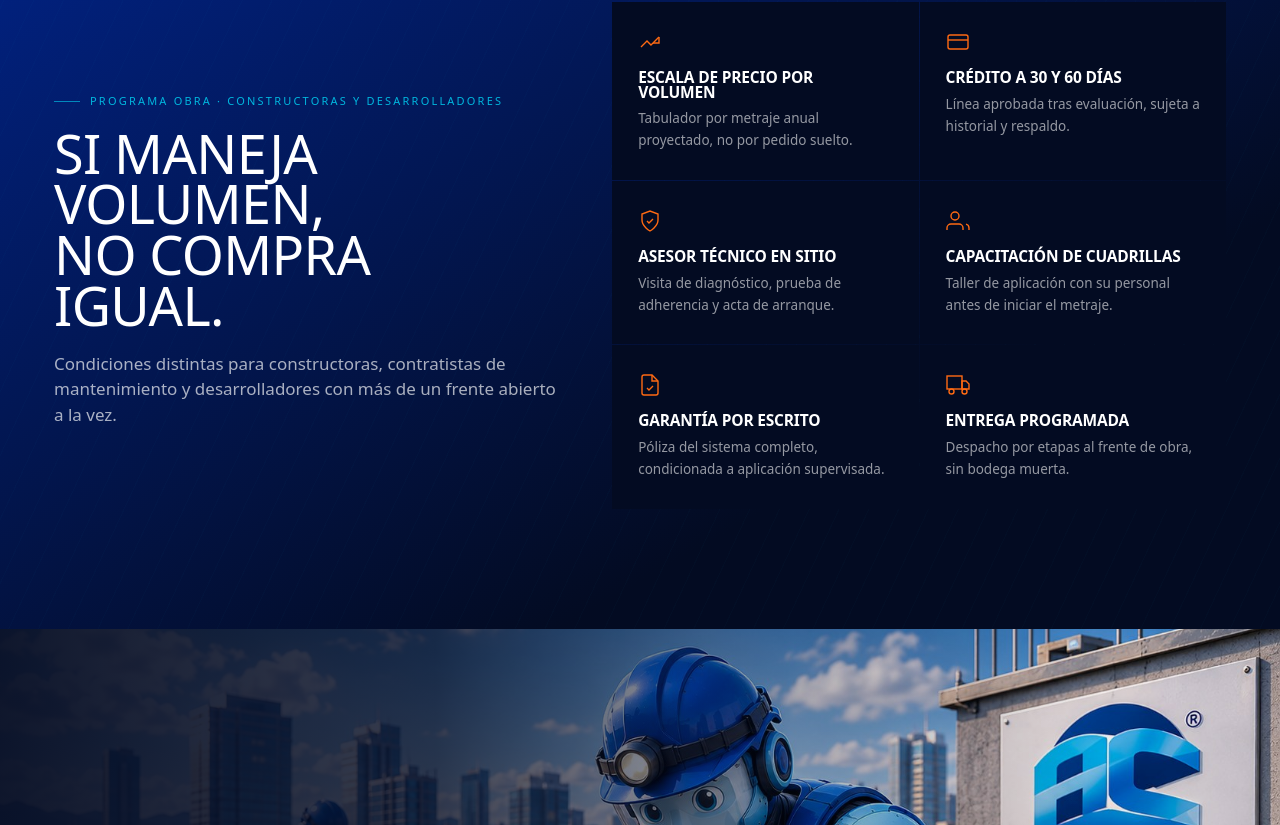
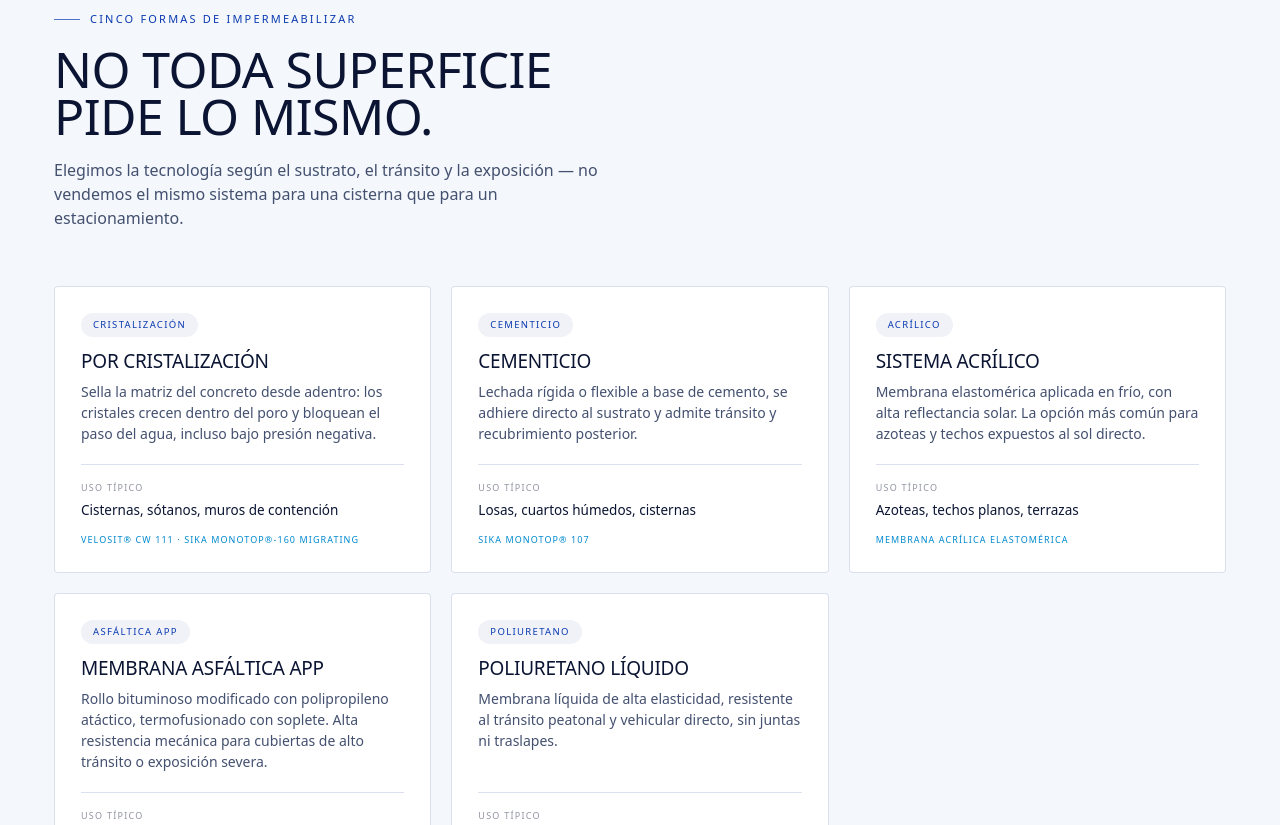
Before and after one commit to dacabrero11/adicenter, a Next.js app: page / in a window 1280 px wide. Shown: the part 7675-8500 px from the top of the page. Built offline with nearby package versions, Linux system fonts and the light colour scheme.

Commit message:
Ajuste contraste selector + 5 tecnologias de impermeabilizacion

```diff
--- a/src/app/page.tsx
+++ b/src/app/page.tsx
@@ -8,6 +8,7 @@ import { Sistemas } from "@/components/Sistemas";
 import { JimmySection } from "@/components/JimmySection";
 import { Catalogo } from "@/components/Catalogo";
 import { Selector } from "@/components/Selector";
+import { Tecnologias } from "@/components/Tecnologias";
 import { ProgramaObra } from "@/components/ProgramaObra";
 import { FieldBand } from "@/components/FieldBand";
 import { Proyectos } from "@/components/Proyectos";
@@ -30,6 +31,7 @@ export default function Home() {
       <JimmySection onAskJimmy={abrirJimmy} />
       <Catalogo />
       <Selector />
+      <Tecnologias />
       <ProgramaObra />
       <FieldBand />
       <Proyectos onAskJimmy={abrirJimmy} />
--- a/src/components/Selector.tsx
+++ b/src/components/Selector.tsx
@@ -118,7 +118,7 @@ export function Selector() {
                     [s.tiempo, "Tiempo de obra"],
                   ].map(([v, l]) => (
                     <div key={l}>
-                      <div className="font-display text-[22px] leading-none text-hivis-soft sm:text-[26px]">{v}</div>
+                      <div className="font-display text-[22px] leading-none text-white sm:text-[26px]">{v}</div>
                       <div className="font-mono-adi mt-1.5 text-[9.5px] uppercase tracking-[0.14em] text-white/50">{l}</div>
                     </div>
                   ))}
--- /dev/null
+++ b/src/components/Tecnologias.tsx
@@ -0,0 +1,48 @@
+import { tecnologias } from "@/data/tecnologias";
+
+export function Tecnologias() {
+  return (
+    <div className="bg-paper text-ink">
+      <section className="py-19 lg:py-30">
+        <div className="mx-auto max-w-[1220px] px-6">
+          <div className="mb-14 max-w-[760px]">
+            <span className="eyebrow on-light">Cinco formas de impermeabilizar</span>
+            <h2 className="font-display mt-4.5 text-[30px] text-ink sm:text-[40px] lg:text-[50px]">
+              No toda superficie
+              <br />
+              pide lo mismo.
+            </h2>
+            <p className="mt-4.5 max-w-[62ch] text-base text-ink-soft">
+              Elegimos la tecnología según el sustrato, el tránsito y la exposición — no
+              vendemos el mismo sistema para una cisterna que para un estacionamiento.
+            </p>
+          </div>
+
+          <div className="grid grid-cols-1 gap-5 sm:grid-cols-2 lg:grid-cols-3">
+            {tecnologias.map((t) => (
+              <article
+                key={t.nombre}
+                className="group flex flex-col rounded-[4px] border border-navy/[.14] bg-white p-6.5 transition-all duration-400 hover:-translate-y-1.5 hover:border-cyan/55 hover:shadow-[0_28px_60px_-34px_rgba(1,35,135,.5)]"
+              >
+                <span className="font-mono-adi self-start rounded-full bg-navy/[.06] px-3 py-1.25 text-[9.5px] uppercase tracking-[0.14em] text-navy-500">
+                  {t.etiqueta}
+                </span>
+                <h3 className="font-display mt-4 mb-2.5 text-[19px] text-ink">{t.nombre}</h3>
+                <p className="flex-1 text-[14px] text-ink-soft">{t.descripcion}</p>
+                <div className="mt-5 border-t border-navy/[.14] pt-4">
+                  <div className="font-mono-adi text-[9px] uppercase tracking-[0.14em] text-ink/45">
+                    Uso típico
+                  </div>
+                  <div className="mt-1.5 text-[13.5px] font-medium text-ink">{t.usoTipico}</div>
+                  <div className="font-mono-adi mt-3 text-[9px] uppercase tracking-[0.12em] text-cyan-dim">
+                    {t.referencia}
+                  </div>
+                </div>
+              </article>
+            ))}
+          </div>
+        </div>
+      </section>
+    </div>
+  );
+}
--- /dev/null
+++ b/src/data/tecnologias.ts
@@ -0,0 +1,50 @@
+export type Tecnologia = {
+  nombre: string;
+  etiqueta: string;
+  descripcion: string;
+  usoTipico: string;
+  referencia: string;
+};
+
+export const tecnologias: Tecnologia[] = [
+  {
+    nombre: "Por cristalización",
+    etiqueta: "Cristalización",
+    descripcion:
+      "Sella la matriz del concreto desde adentro: los cristales crecen dentro del poro y bloquean el paso del agua, incluso bajo presión negativa.",
+    usoTipico: "Cisternas, sótanos, muros de contención",
+    referencia: "VELOSIT® CW 111 · Sika MonoTop®-160 Migrating",
+  },
+  {
+    nombre: "Cementicio",
+    etiqueta: "Cementicio",
+    descripcion:
+      "Lechada rígida o flexible a base de cemento, se adhiere directo al sustrato y admite tránsito y recubrimiento posterior.",
+    usoTipico: "Losas, cuartos húmedos, cisternas",
+    referencia: "Sika MonoTop® 107",
+  },
+  {
+    nombre: "Sistema acrílico",
+    etiqueta: "Acrílico",
+    descripcion:
+      "Membrana elastomérica aplicada en frío, con alta reflectancia solar. La opción más común para azoteas y techos expuestos al sol directo.",
+    usoTipico: "Azoteas, techos planos, terrazas",
+    referencia: "Membrana acrílica elastomérica",
+  },
+  {
+    nombre: "Membrana asfáltica APP",
+    etiqueta: "Asfáltica APP",
+    descripcion:
+      "Rollo bituminoso modificado con polipropileno atáctico, termofusionado con soplete. Alta resistencia mecánica para cubiertas de alto tránsito o exposición severa.",
+    usoTipico: "Cubiertas industriales, losas de estacionamiento",
+    referencia: "Membrana asfáltica APP termofusionada",
+  },
+  {
+    nombre: "Poliuretano líquido",
+    etiqueta: "Poliuretano",
+    descripcion:
+      "Membrana líquida de alta elasticidad, resistente al tránsito peatonal y vehicular directo, sin juntas ni traslapes.",
+    usoTipico: "Estacionamientos, pasarelas, balcones transitables",
+    referencia: "Sistema poliuretano líquido",
+  },
+];
```
